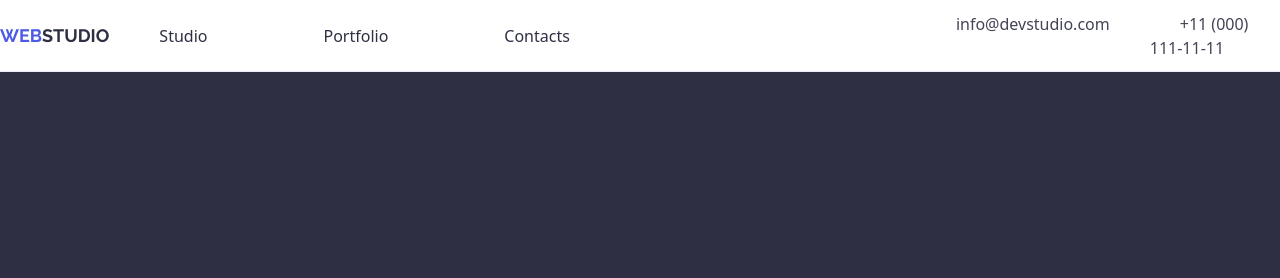
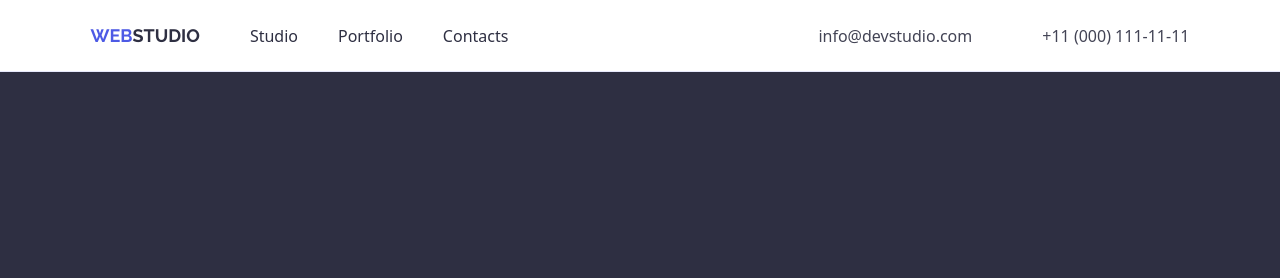
Before and after one commit to batuhangozcu/Homework-3, a plain HTML site: page index.html in a window 1280 px wide. Shown: the top 278 px of the page. Drawn offline with nearby package versions, Linux system fonts and the light colour scheme.

Commit message:
header-edit

```diff
--- a/css/styles.css
+++ b/css/styles.css
@@ -96,17 +96,17 @@ button:hover {
   gap: 24px;
 }
 
-.menu-li{
+.menu-li {
   font-weight: 500;
   font-size: 20px;
   line-height: 24px;
   letter-spacing: 2%;
   color: #2e2f42;
   width: calc((100% - 72px) / 4);
-  }
-  .menu-li-h3 {
-    margin-bottom: 8px;
-  }
+}
+.menu-li-h3 {
+  margin-bottom: 8px;
+}
 
 .page-menu-list p {
   font-weight: 400px;
@@ -180,7 +180,6 @@ button:hover {
 }
 .section-2 {
   padding: 120px 0;
-
 }
 .section-3 {
   height: 732px;
@@ -277,7 +276,7 @@ nav {
   display: flex;
   align-items: center;
 }
-nav a {
+.nav-last {
   margin-right: 76px;
 }
 
@@ -289,8 +288,3 @@ nav a {
 .nav-2 {
   padding: 24px 0;
 }
-
-.nav-ul {
-  display: flex;
-  gap: 40px;
-}
--- a/index.html
+++ b/index.html
@@ -35,7 +35,7 @@
               <a class="nav-2" href="#">Portfolio</a>
             </li>
             <li>
-              <a class="nav-2" href="#">Contacts</a>
+              <a class="nav-2" class="nav-last" href="#">Contacts</a>
             </li>
           </ul>
         </nav>
```
